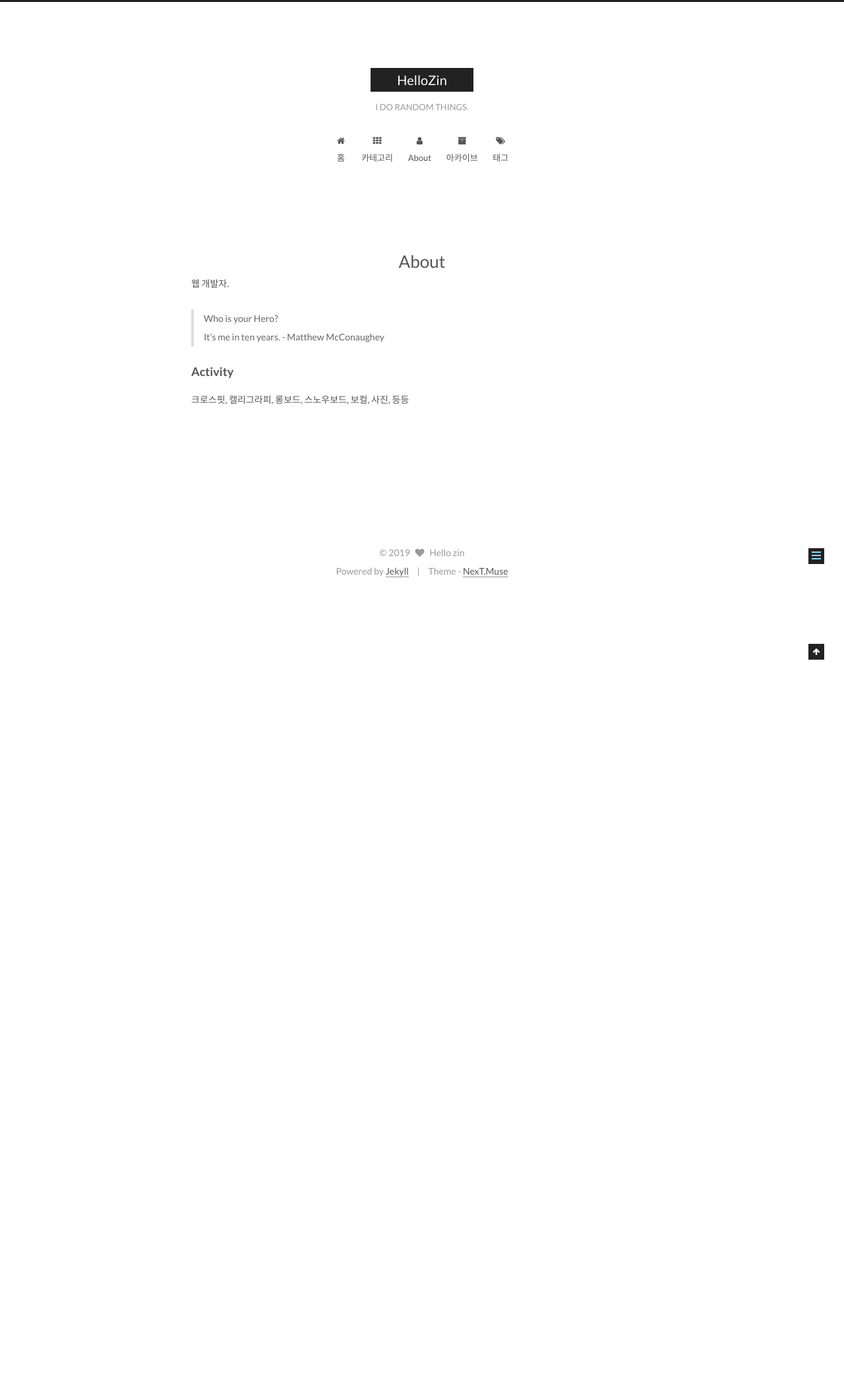
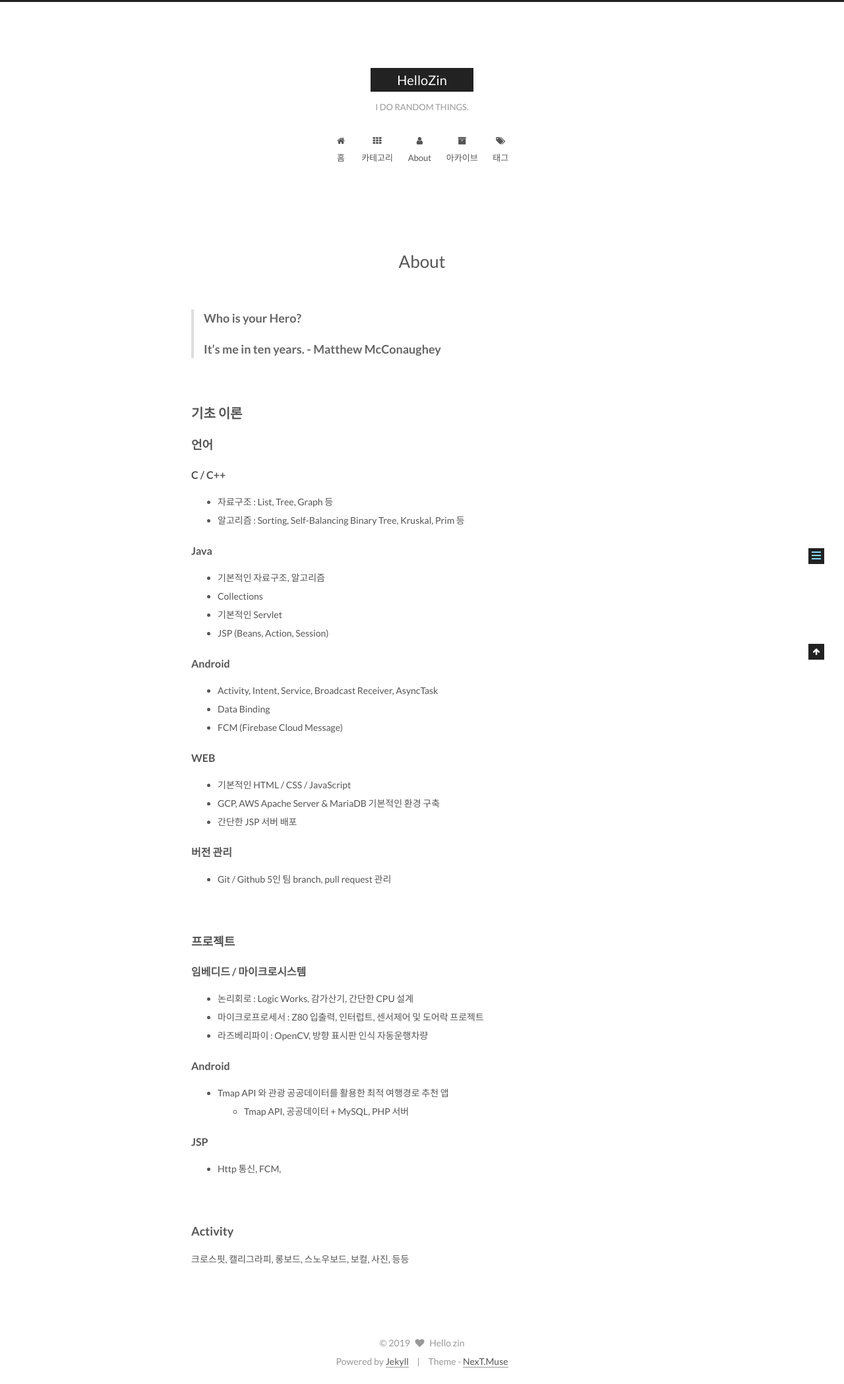
Before and after one commit to hellozin/hellozin.github.io, a Jekyll site: the page built from about/index.md, in a window 1280 px wide. Shown: the whole page at 66% size. Built offline with Jekyll 4.4.1, drawn with Linux system fonts in a browser that asks for light colours; before the commit the page ends 900 px from its top, so only the background shows below that.

Commit message:
About me 1차 추가

```diff
--- a/about/index.md
+++ b/about/index.md
@@ -3,10 +3,66 @@ layout: page
 type: about
 ---
 
-웹 개발자.
+<br>
 
-> Who is your Hero?
-> It's me in ten years. - Matthew McConaughey
+> ### Who is your Hero?
+> ### It's me in ten years. - Matthew McConaughey
+
+<br>
+
+## 기초 이론
+
+### 언어
+
+#### C / C++
+
+- 자료구조 : List, Tree, Graph 등
+- 알고리즘 : Sorting, Self-Balancing Binary Tree, Kruskal, Prim 등
+
+#### Java
+
+- 기본적인 자료구조, 알고리즘
+- Collections
+- 기본적인 Servlet
+- JSP (Beans, Action, Session)
+
+#### Android
+
+- Activity, Intent, Service, Broadcast Receiver, AsyncTask
+- Data Binding
+- FCM (Firebase Cloud Message)
+
+#### WEB
+
+- 기본적인 HTML / CSS / JavaScript
+- GCP, AWS Apache Server & MariaDB 기본적인 환경 구축
+- 간단한 JSP 서버 배포
+
+#### 버전 관리
+
+- Git / Github 5인 팀 branch, pull request 관리
+
+<br>
+
+### 프로젝트
+
+#### 임베디드 / 마이크로시스템
+
+- 논리회로 : Logic Works, 감가산기, 간단한 CPU 설계
+- 마이크로프로세서 : Z80 입출력, 인터럽트, 센서제어 및 도어락 프로젝트
+- 라즈베리파이 : OpenCV, 방향 표시판 인식 자동운행차량
+
+#### Android
+
+- Tmap API 와 관광 공공데이터를 활용한 최적 여행경로 추천 앱
+  - Tmap API, 공공데이터 + MySQL, PHP 서버
+
+
+#### JSP
+
+- Http 통신, FCM,
+
+<br>
 
 ### Activity
 
```
